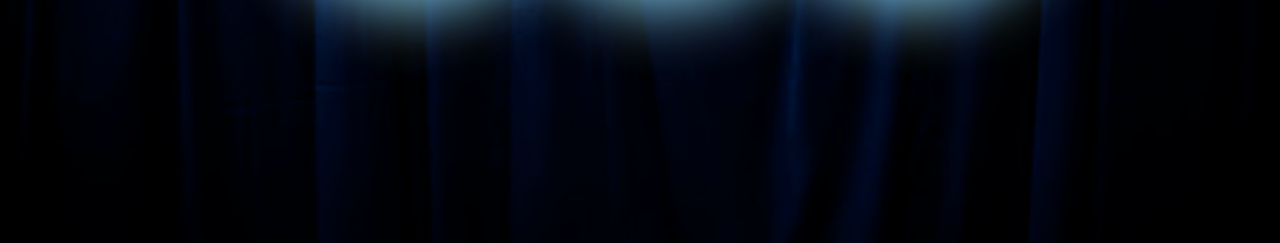
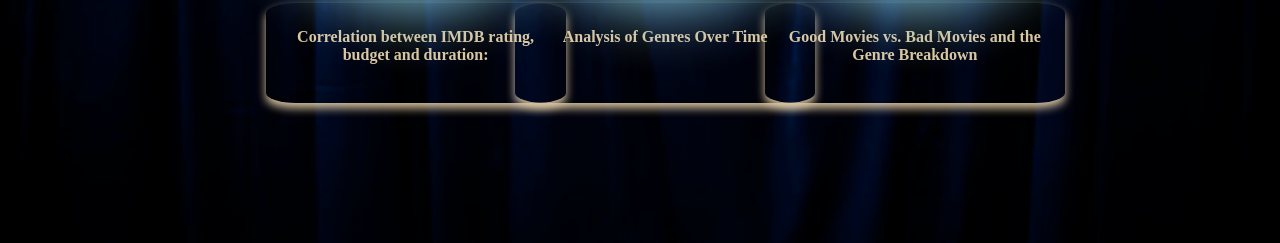
Before and after one commit to MersedehSP/Movie_Makers, a Flask app: template frontend/templates/visuals.html in a window 1280 px wide. Shown: the part 557-800 px from the top of the page. Run offline with Flask 2, Linux system fonts and the light colour scheme; the template is opened without the code that fills it, so the values that code supplies are empty; some libraries are stand-ins or nearby versions.

Commit message:
Added visuals route

```diff
--- a/frontend/app.py
+++ b/frontend/app.py
@@ -25,5 +25,11 @@
         outcome="Successful"
     return outcome
 
+
+@app.route('/visuals')
+def visuals():
+
+    return render_template("visuals.html")
+
 if __name__=="__main__":
     app.run(debug=True)
--- a/frontend/static/css/index.css
+++ b/frontend/static/css/index.css
@@ -58,7 +58,7 @@
     position: absolute;
     display: inline-block;
     font-family: Lucida Handwriting;
-    font-size: 2vw;
+    font-size: 23px;
     color: rgba(255,255,255,.75);
     text-transform: none;
     margin: 0 20px;
--- a/frontend/static/css/visuals.css
+++ b/frontend/static/css/visuals.css
@@ -131,6 +131,7 @@
     box-shadow:  0 0 65px 8px rgb(145, 224, 255) ;
     top: 20vh;
     margin-top: 12vh;
+    cursor: pointer;
 
 }
 
@@ -144,3 +145,17 @@
 .modal-content > p {
     padding: 15px;
 }
+
+.container{
+   background-color: transparent;
+    position: absolute;
+    width: 300px;
+    height: 100px;
+    top: 70vh;
+    box-shadow:0px 5px 10px wheat;
+    border-radius: 10%;
+    text-align: center;
+    vertical-align: middle;
+    padding-top: 25px;
+    color: wheat;
+}
--- a/frontend/static/js/app.js
+++ b/frontend/static/js/app.js
@@ -57,3 +57,7 @@
     e.preventDefault();
 
 })
+
+$("#visuals-btn").on('click', function(e){
+    $.get("/visuals")
+})
--- a/frontend/templates/visuals.html
+++ b/frontend/templates/visuals.html
@@ -15,36 +15,38 @@
 
     <!-- <div class="container" id="main-section">
         <h1>Visualizations</h1> -->
-        <img src="../static/images/n100-0985-movies-neon-sign.jpg" alt="Avatar"  style="width:30%;">
+
         <!-- <img src="../static/images/bulletin_board_013.jpg" alt="Avatar"  style="width:30%;"> -->
-        <img src="../static/images/n100-0985-movies-neon-sign.jpg" alt="Avatar"  style="width:30%;">
-        <img src="../static/images/n100-0985-movies-neon-sign.jpg" alt="Avatar"  style="width:30%;">
+        <!-- <img src="../static/images/n100-0985-movies-neon-sign.jpg" alt="Avatar"  style="width:30%; position: absolute; left:0px;">
+        <img src="../static/images/n100-0985-movies-neon-sign.jpg" alt="Avatar"  style="width:30%;position: absolute; left:35vw;">
 
-        <!-- Trigger/Open The Modal -->
+
+
+         Trigger/Open The Modal -->
         <!-- <button id="myBtn">Open Modal</button> -->
         <div class="content-holder">
 
             <div class="card" id="myBtn" onclick="modal('myModal1', 'myBtn', '0')">
                 <img class="circle-img" src="https://media.giphy.com/media/l0Ex2enmcSlbj7ojK/giphy.gif" alt="Avatar">
-                <div class="container" >
-                  <h4><b>Graph1</b></h4>
-                  <p>Description1</p>
+                <div class="container">
+                  <h4><b>Correlation between IMDB rating, budget and duration:</b></h4>
+
                 </div>
             </div>
 
             <div class="card" id="myBtn2" onclick="modal('myModal2', 'myBtn2', '1')">
                 <img class="circle-img"src="https://media.giphy.com/media/l2Jea62ezXZnkGST6/giphy.gif" alt="Avatar">
                 <div class="container">
-                  <h4><b>Graph2</b></h4>
-                  <p>Description2</p>
+                  <h4><b>Analysis of Genres Over Time</b></h4>
+
                 </div>
             </div>
 
             <div class="card" id="myBtn3" onclick="modal('myModal3', 'myBtn3', '2')">
                 <img class="circle-img" src="https://media.giphy.com/media/26gsf0VhxOvhjRfzy/giphy.gif" alt="Avatar">
                 <div class="container">
-                  <h4><b>Graph3</b></h4>
-                  <p>Description3</p>
+                  <h4><b>Good Movies vs. Bad Movies and the Genre Breakdown</b></h4>
+
                 </div>
             </div>
         </div>
```
Also changed, not shown: frontend/templates/index.html (+6 -2 lines).
